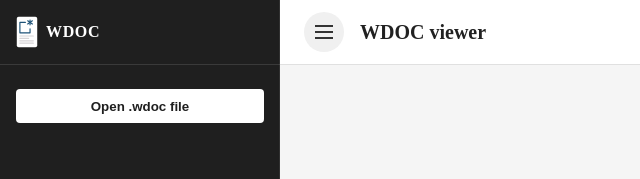
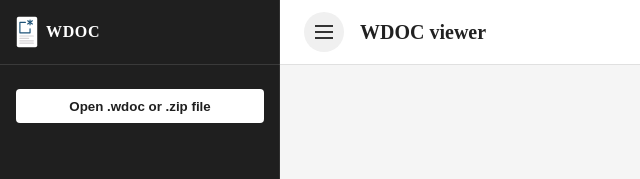
Before and after one commit to wdoc-info/wdocviewer, an Angular app: page / in a window 1280 px wide. Shown: the top 179 px of the page, without its empty margins (0-640 px from the left). Built offline with nearby package versions, Linux system fonts and the light colour scheme.

Commit message:
Allow ZIP files for document loading

```diff
--- a/src/app/app/app.component.html
+++ b/src/app/app/app.component.html
@@ -32,6 +32,6 @@
 
 @if (showDropOverlay) {
   <div class="drop-overlay" aria-live="assertive">
-    <div class="drop-message">drop your wdoc file here</div>
+    <div class="drop-message">drop your wdoc or zip file here</div>
   </div>
 }
--- a/src/app/app/app.component.ts
+++ b/src/app/app/app.component.ts
@@ -90,7 +90,7 @@ export class AppComponent implements OnInit, OnDestroy {
     }
 
     const trimmedUrl = rawUrl.trim();
-    if (!trimmedUrl.toLowerCase().endsWith('.wdoc')) {
+    if (!this.isSupportedArchive(trimmedUrl)) {
       return;
     }
 
@@ -185,14 +185,14 @@ export class AppComponent implements OnInit, OnDestroy {
     if (!files?.length) {
       return;
     }
-    const wdocFile = Array.from(files).find((file) =>
-      file.name.toLowerCase().endsWith('.wdoc')
+    const archiveFile = Array.from(files).find((file) =>
+      this.isSupportedArchive(file.name)
     );
-    if (!wdocFile) {
-      alert('Please drop a .wdoc file.');
+    if (!archiveFile) {
+      alert('Please drop a .wdoc or .zip file.');
       return;
     }
-    this.onFileSelected(wdocFile);
+    this.onFileSelected(archiveFile);
   }
 
   private containsFiles(event: DragEvent): boolean {
@@ -270,8 +270,8 @@ export class AppComponent implements OnInit, OnDestroy {
       );
       await this.loadWdocFromArrayBuffer(arrayBuffer);
     } catch (error) {
-      console.error(`Error downloading .wdoc file from ${url}:`, error);
-      alert('Error downloading .wdoc file from URL.');
+      console.error(`Error downloading .wdoc/.zip file from ${url}:`, error);
+      alert('Error downloading .wdoc/.zip file from URL.');
     }
   }
 
@@ -303,7 +303,7 @@ export class AppComponent implements OnInit, OnDestroy {
         }
       }
       if (!indexFile) {
-        alert('index.html not found in the .wdoc file.');
+        alert('index.html not found in the archive.');
         return;
       }
       const html = await indexFile.async('text');
@@ -321,6 +321,11 @@ export class AppComponent implements OnInit, OnDestroy {
       console.error('Error processing zip file:', error);
       alert('Error processing .wdoc file.');
     }
+  }
+
+  private isSupportedArchive(name: string): boolean {
+    const lower = name.toLowerCase();
+    return lower.endsWith('.wdoc') || lower.endsWith('.zip');
   }
 
   private attachFormListeners() {
--- a/src/app/navbar/navbar.component.html
+++ b/src/app/navbar/navbar.component.html
@@ -14,14 +14,14 @@
   </header>
   <div class="nav-content">
     <button type="button" class="nav-btn" (click)="triggerFileDialog()">
-      Open .wdoc file
+      Open .wdoc or .zip file
     </button>
     <input
       #fileInput
       type="file"
       class="sr-only"
       (change)="onFileChange($event)"
-      accept=".wdoc"
+      accept=".wdoc,.zip"
       aria-hidden="true"
       tabindex="-1"
     />
```
Also changed, not shown: 2 other files (tests, documents, lock files or other folders).
